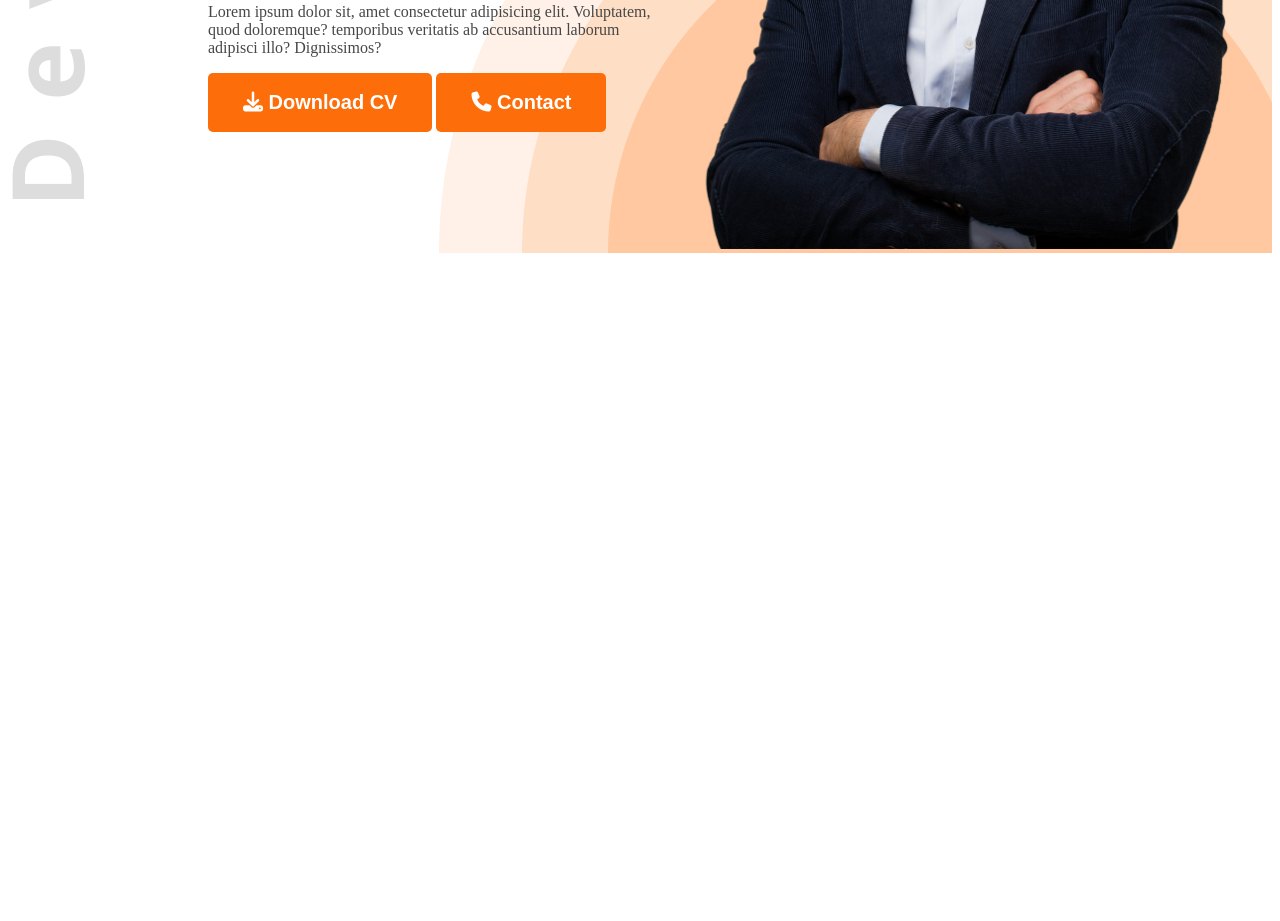
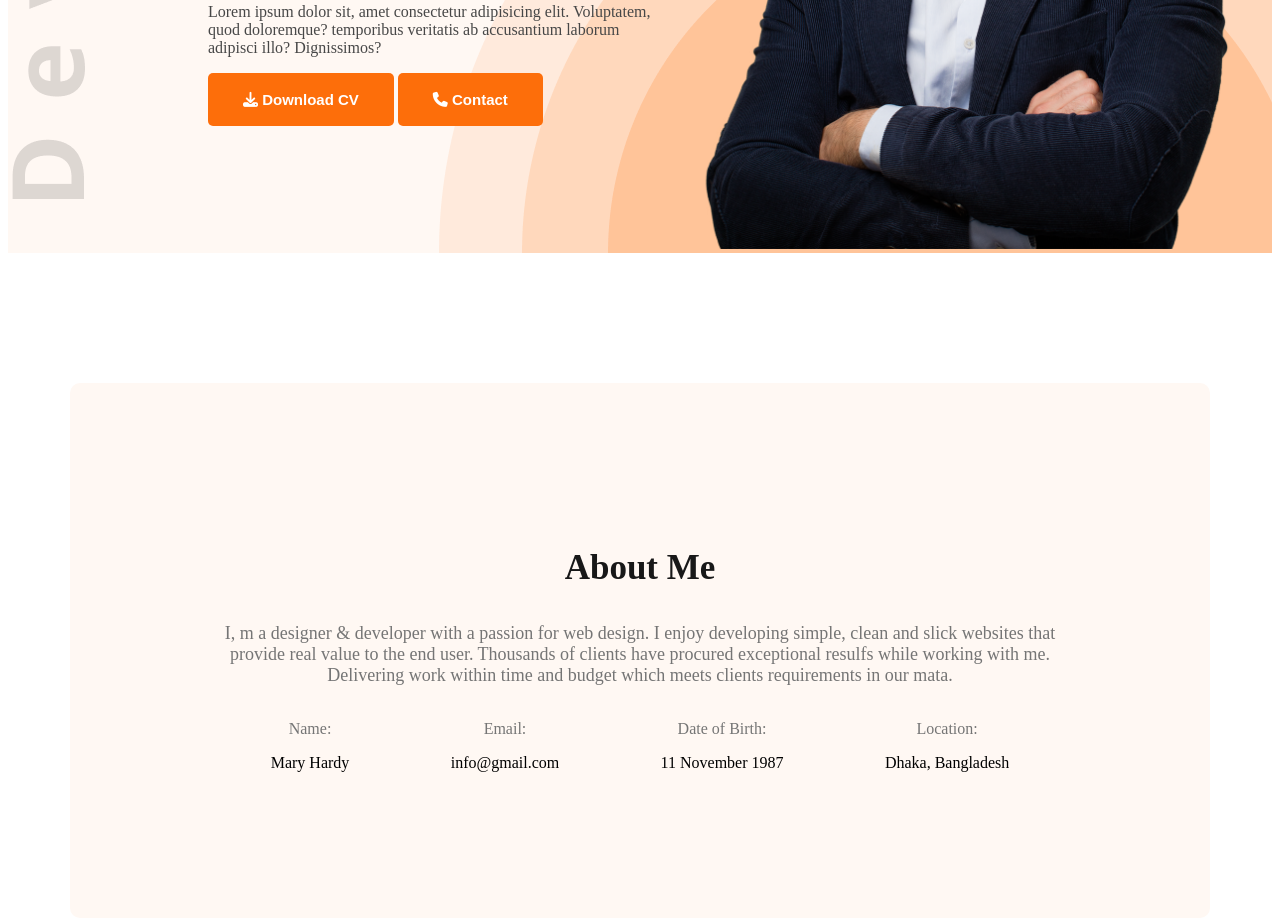
Before and after one commit to neela-47/developer-portfolio, a plain HTML site: page index.html in a window 1280 px wide. Shown: the part 572-1493 px from the top of the page. Before the commit the page ends 833 px from the top, so only its background shows below. Drawn offline with Linux system fonts and the light colour scheme.

Commit message:
adding about me

```diff
--- a/index.html
+++ b/index.html
@@ -11,7 +11,7 @@
     <script src="https://kit.fontawesome.com/1fb3628ce7.js" crossorigin="anonymous"></script>
 </head>
 <body class=".open-sans-normal">
-    <header class="header">
+    <header class="header secondary-bg">
        <nav>
         <h3 class="nav-title">Mar<span class="text-primary">r</span>y</h3>
         <ul>
@@ -33,7 +33,31 @@
         </div>
        </div>
     </header>
-    <main></main>
+    <main>
+        <section class="about secondary-bg">
+            <h3 class="section-title">About Me</h3>
+            <p class="section-description">I, m a designer & developer with a passion for web design. I enjoy developing simple, clean and slick websites that provide real value to the end user. Thousands of clients have procured exceptional resulfs while working with me. Delivering work within time and budget which meets clients requirements in our mata.</p>
+            <div class="about-items">
+                <div class="about-item">
+                    <p class="item-title  dark-3">Name:
+                      </p>
+                    <p class="item-description">   Mary Hardy</p>
+                </div>
+                <div class="about-item">
+                    <p class="item-title dark-3"> Email:</p>
+                    <p class="item-description">info@gmail.com</p>
+                </div>
+                <div class="about-item">
+                    <p class="item-title dark-3">Date of Birth:</p>
+                    <p class="item-description">11 November 1987</p>
+                </div>
+                <div class="about-item">
+                    <p class="item- dark-3">Location:</p>
+                    <p class="item-description">Dhaka, Bangladesh</p>
+                </div>
+            </div>
+        </section>
+    </main>
     <footer></footer>
 </body>
 </html>
--- a/styles/style.css
+++ b/styles/style.css
@@ -13,15 +13,30 @@
     background-position: top left, bottom right;
 }
 /* shared styled */
+.secondary-bg{
+background-color: #FFF8F3;
+}
 .text-primary{
     color: #FD6E0A;
 }
 .darK-2{
     color: #474747;
 }
+.dark-3{
+    color: #757575;
+}
+.section-title{
+    color: #181818;
+    font-size: 35px;
+    font-weight: bold;
+}
+.section-description{
+    color: #757575;
+    font-size: 18px;
+}
 .btn-primary{
     background-color: #FD6E0A;
-    font-size: 20px;
+    font-size: 15px;
     font-weight: bold;
     color: #ffffff;
     padding: 18px 35px;
@@ -71,3 +86,21 @@ nav ul{
 .banner-content{
     max-width: 580px;
 }
+/* main style */
+main{
+    max-width: 1140px;
+    margin: 0 auto;
+}
+.about{
+border-radius: 10px;
+padding: 130px 150px;
+text-align: center;
+margin-top: 130px;
+}
+.about-items{
+    display: flex;
+    justify-content: space-around;
+}
+.item-description{
+    font-weight: 600px;
+}
```
